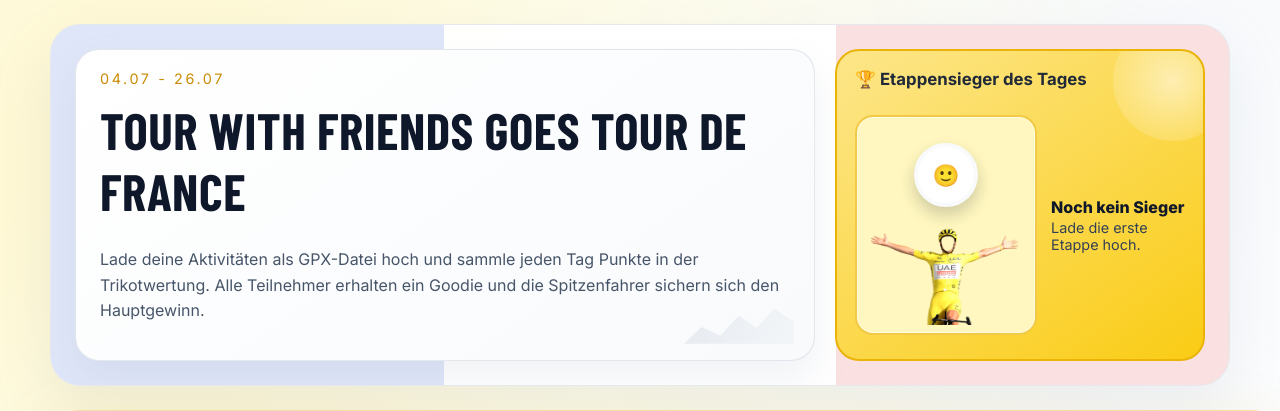
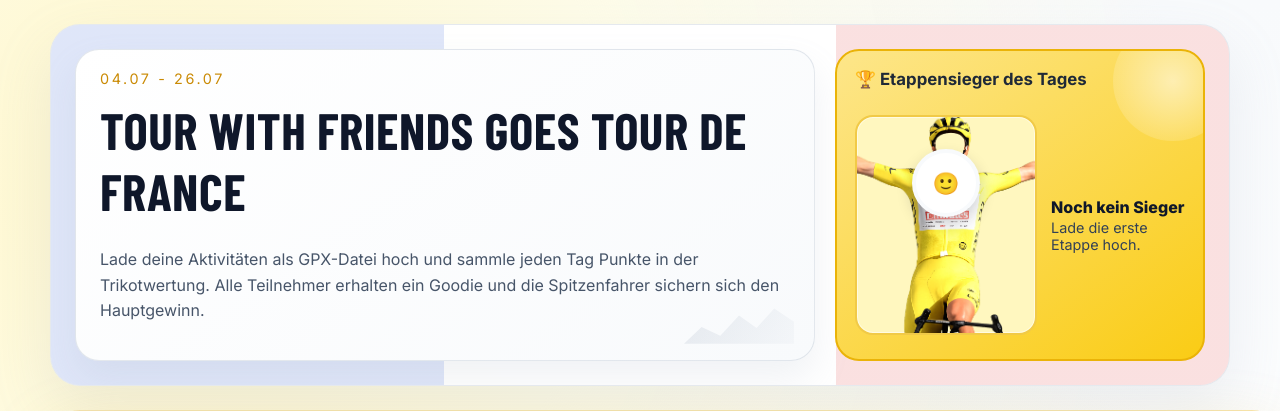
Before and after one commit to carlottadietz/tourwithfriends, a Flask app: page / in a window 1280 px wide. Shown: the top 411 px of the page. Run offline with Flask 3, Linux system fonts and the light colour scheme; the visitor is signed in with stand-in values (Sample User, id 1); data comes from the database, SQL or seed files in the repository; data that the repository does not hold is empty; some libraries are stand-ins or nearby versions; some web fonts are replaced.

Commit message:
Etappensieger-Kachel: Fahrerbild vollflaechig und Kopf-Overlay ausrichten

```diff
--- a/templates/index.html
+++ b/templates/index.html
@@ -53,19 +53,19 @@
     }
     .winner-cutout {
       position: absolute;
-      inset: 8px 8px 8px 8px;
+      inset: 0;
       background-image: url("{{ url_for('static', filename='etappensieger_cutout.png') }}");
       background-position: center bottom;
       background-repeat: no-repeat;
-      background-size: contain;
+      background-size: 205% auto;
     }
     .winner-head {
       position: absolute;
-      top: 26px;
+      top: 32px;
       left: 50%;
       transform: translateX(-50%);
-      width: 56px;
-      height: 56px;
+      width: 60px;
+      height: 60px;
       border-radius: 999px;
       object-fit: cover;
       border: 4px solid #f8fafc;
```
